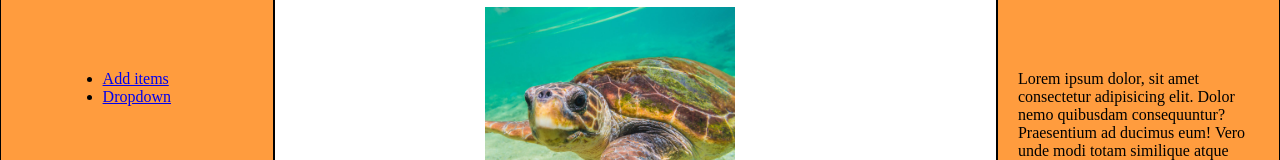
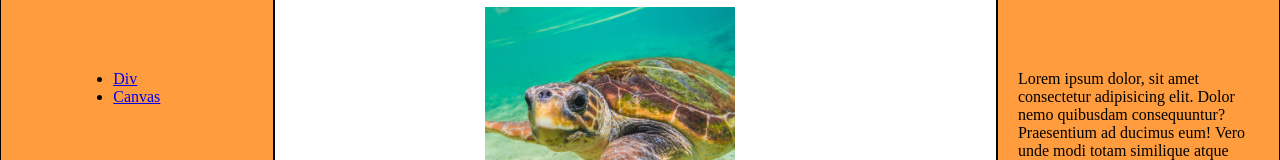
Before and after one commit to Vostok17/WebLab4, a website: page Lab4/index.html in a window 1280 px wide. Shown: the part 312-472 px from the top of the page. Drawn offline with Linux system fonts and the light colour scheme; a web font is replaced by a local one.

Commit message:
Fix file names

```diff
--- a/Lab4/index.html
+++ b/Lab4/index.html
@@ -14,8 +14,8 @@
         <main>
             <nav class="links">
                 <ul>
-                    <li><a href="index.html">Add items</a></li>
-                    <li><a href="index2.html">Dropdown</a></li>
+                    <li><a href="index.html">Div</a></li>
+                    <li><a href="index2.html">Canvas</a></li>
                 </ul>
             </nav>
             <article>
```
Also changed, not shown: Lab4/index2.html (+2 -2 lines).
